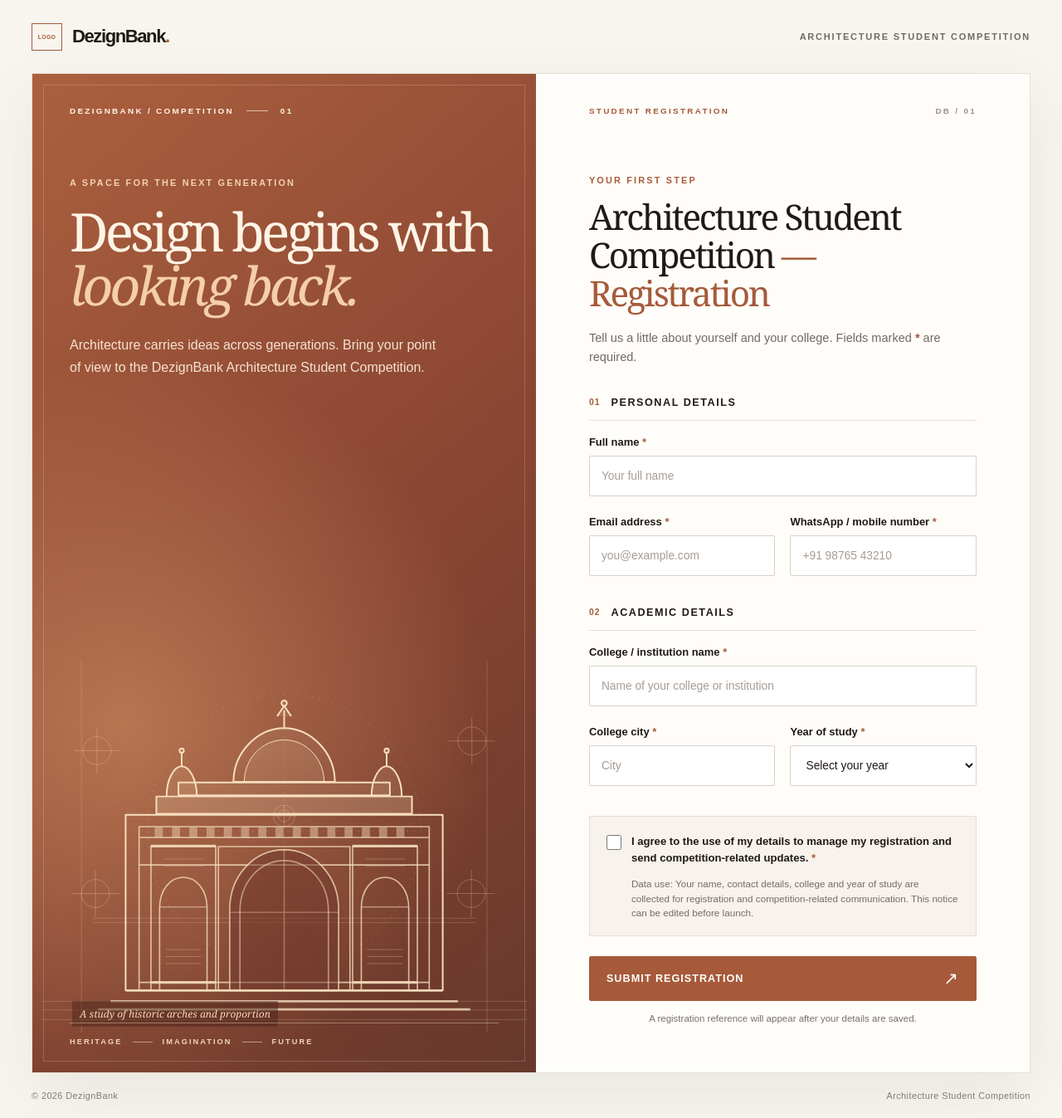
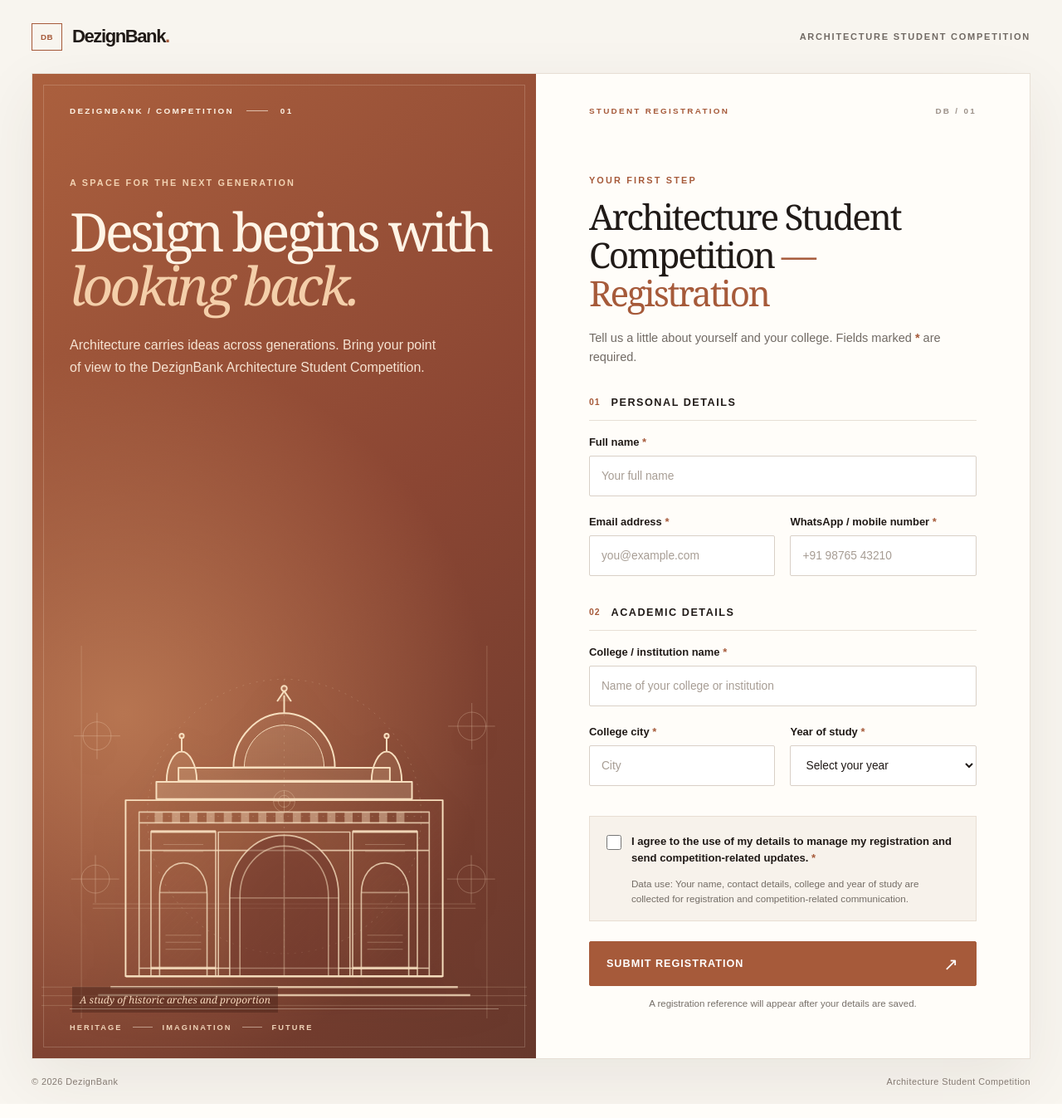
Before and after one commit to teamsidh/competition, a PHP site: page / in a window 1280 px wide. Shown: the whole page at 83% size. Run offline with PHP 8.4, Linux system fonts and the light colour scheme.

Commit message:
Polish live registration copy and brand mark

```diff
--- a/app/assets/style.css
+++ b/app/assets/style.css
@@ -11,7 +11,7 @@ button{cursor:pointer}
 .site-shell{max-width:1680px;min-height:100vh;margin:auto;padding:0 38px;display:flex;flex-direction:column}
 .site-header{height:88px;display:flex;align-items:center;justify-content:space-between;gap:20px}
 .brand{display:inline-flex;align-items:center;gap:12px;text-decoration:none}
-.brand-placeholder{display:grid;place-items:center;width:37px;height:33px;border:1.5px solid var(--terracotta);color:var(--terracotta);font-size:.43rem;font-weight:800;letter-spacing:.04em}
+.brand-placeholder{display:grid;place-items:center;width:37px;height:33px;border:1.5px solid var(--terracotta);color:var(--terracotta);font-size:.61rem;font-weight:800;letter-spacing:.04em}
 .brand-name{font-size:1.38rem;font-weight:800;letter-spacing:-.065em}
 .brand-dot{color:var(--terracotta)}
 .header-label{font-size:.69rem;text-transform:uppercase;letter-spacing:.16em;color:var(--muted);font-weight:700}
--- a/app/index.php
+++ b/app/index.php
@@ -36,7 +36,7 @@ function field_attributes(array $errors, string $key): string
   <div class="site-shell">
     <header class="site-header">
       <a class="brand" href="<?= e(path_url($config, 'index.php')) ?>" aria-label="DezignBank competition registration home">
-        <span class="brand-placeholder" aria-hidden="true">LOGO</span>
+        <span class="brand-placeholder" aria-hidden="true">DB</span>
         <span class="brand-name">DezignBank<span class="brand-dot">.</span></span>
       </a>
       <span class="header-label">Architecture student competition</span>
@@ -141,7 +141,7 @@ function field_attributes(array $errors, string $key): string
                 <span>I agree to the use of my details to manage my registration and send competition-related updates. <span class="required-mark" aria-hidden="true">*</span></span>
               </label>
               <?= field_error($errors, 'consent') ?>
-              <p class="data-notice">Data use: Your name, contact details, college and year of study are collected for registration and competition-related communication. This notice can be edited before launch.</p>
+              <p class="data-notice">Data use: Your name, contact details, college and year of study are collected for registration and competition-related communication.</p>
             </div>
 
             <button class="submit-button" type="submit"><span>Submit registration</span><span class="button-arrow" aria-hidden="true">↗</span></button>
```
